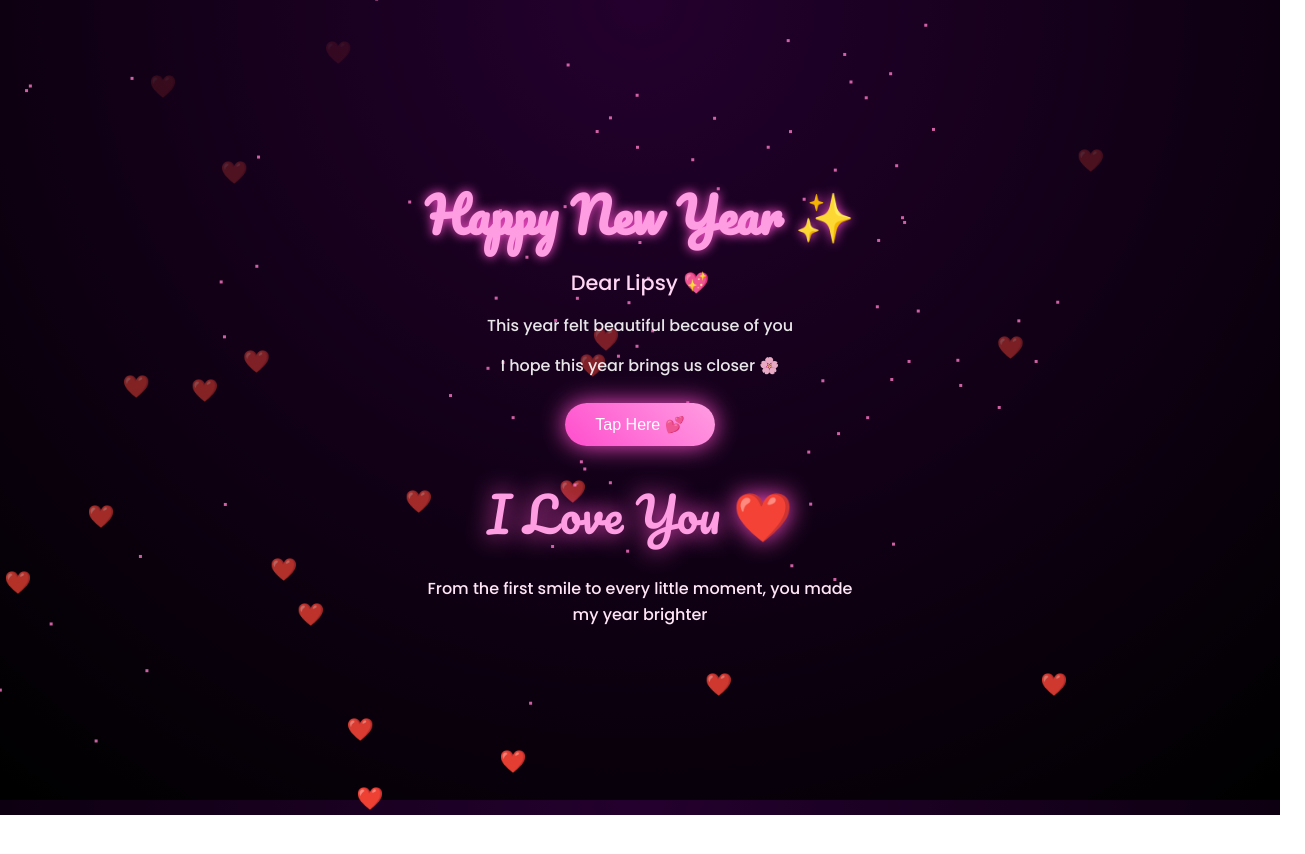
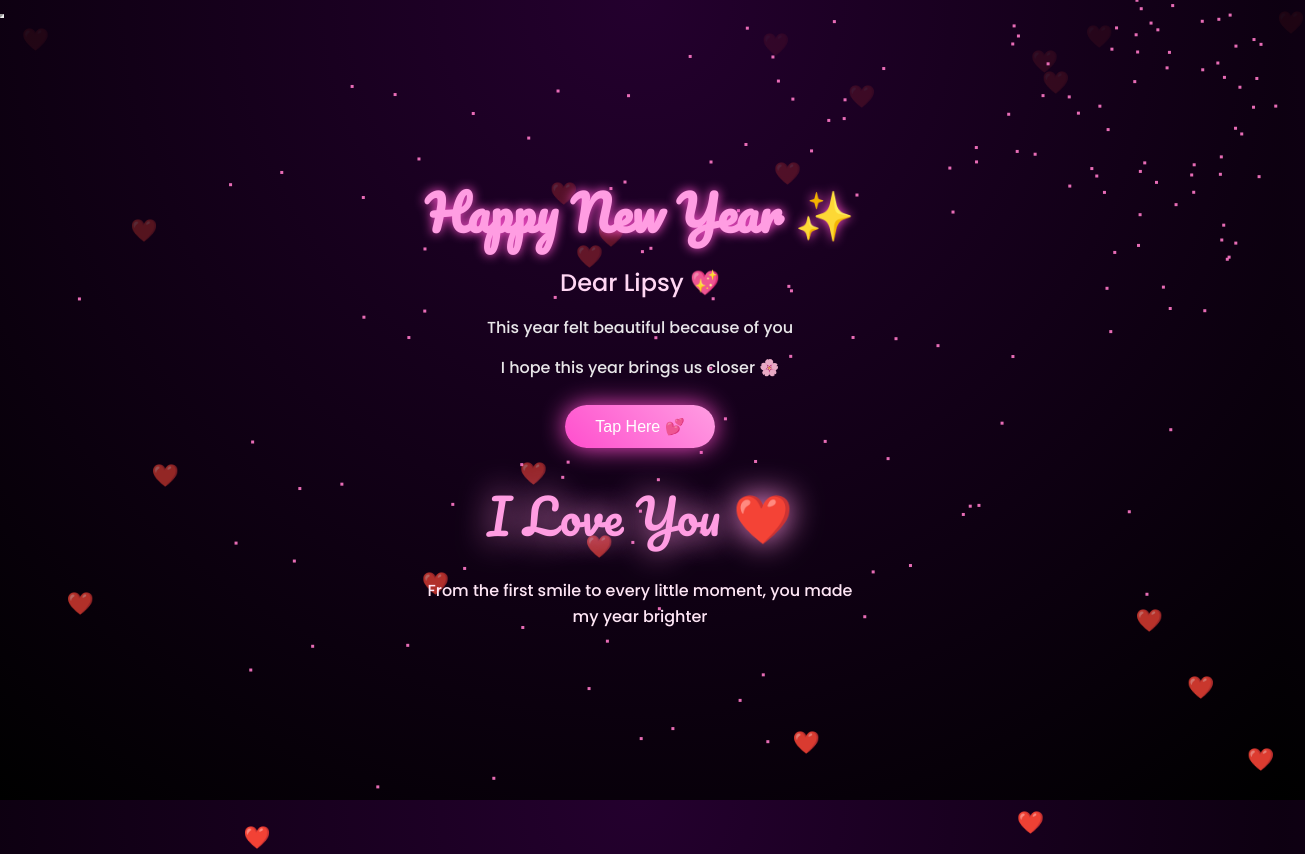
Before and after one commit to DAMANOFFICE/New-year, a plain HTML site: page index.html in a window 1280 px wide. Both pictures are taken after a click on the button "Tap Here 💕". Shown: the whole page, 1305 px wide, since content can reach past the window. Before the commit the page ends 815 px from the top, so only its background shows below. Drawn offline with Linux system fonts and the light colour scheme; grey boxes are pictures that could not be loaded.

Commit message:
Update index.html

```diff
--- a/index.html
+++ b/index.html
@@ -40,14 +40,12 @@ h1{
 
 .name{
   margin-top:10px;
-  font-size:1.3rem;
+  font-size:1.5rem;
   color:#ffd6f3;
+  min-height:32px;
 }
 
-p{
-  margin-top:15px;
-  opacity:.9;
-}
+p{margin-top:15px;opacity:.9}
 
 #love{
   display:none;
@@ -56,8 +54,7 @@ p{
   font-size:3rem;
   color:#ff9de2;
   text-shadow:0 0 25px #ff4ecd;
-  animation:glow 2s infinite alternate;
-  animation:pop 1s ease forwards;
+  animation:pop 1s ease forwards, glow 2s infinite alternate;
 }
 
 #message{
@@ -86,12 +83,10 @@ button{
   from{text-shadow:0 0 10px #ff4ecd}
   to{text-shadow:0 0 35px #ff9de2}
 }
-
 @keyframes pop{
   from{transform:scale(0);opacity:0}
   to{transform:scale(1);opacity:1}
 }
-
 @keyframes fadeIn{
   from{opacity:0;transform:translateY(10px)}
   to{opacity:1;transform:translateY(0)}
@@ -101,29 +96,25 @@ button{
 .heart{
   position:absolute;
   font-size:22px;
-  cursor:pointer;
   animation:floatUp linear infinite;
 }
-
 @keyframes floatUp{
   from{transform:translateY(100vh);opacity:1}
   to{transform:translateY(-10vh);opacity:0}
 }
 
-/* Sparkle */
+/* Sparkle cursor */
 .sparkle{
   position:absolute;
   font-size:14px;
   pointer-events:none;
   animation:spark 1s linear forwards;
 }
-
 @keyframes spark{
   from{opacity:1;transform:scale(1)}
   to{opacity:0;transform:scale(0)}
 }
 
-/* Fireworks */
 canvas{
   position:absolute;
   inset:0;
@@ -138,7 +129,8 @@ canvas{
 
 <div class="center">
   <h1>Happy New Year ✨</h1>
-  <div class="name">Dear Lipsy 💖</div>
+  <div class="name" id="name"></div>
+
   <p>This year felt beautiful because of you</p>
   <p>I hope this year brings us closer 🌸</p>
 
@@ -148,14 +140,12 @@ canvas{
   <div id="message"></div>
 </div>
 
-<!-- Romantic Music (Plays ONLY after click) -->
-<audio id="music" loop>
-  <source src="https://cdn.pixabay.com/audio/2023/03/06/audio_5e2c6db0b1.mp3" type="audio/mpeg">
-</audio>
+<!-- YouTube Music -->
+<iframe id="ytMusic" width="0" height="0" allow="autoplay"></iframe>
 
 <script>
-// HEARTS
-function createHeart(){
+// ❤️ FLOATING HEARTS
+setInterval(()=>{
   const h=document.createElement("div");
   h.className="heart";
   h.innerHTML="❤️";
@@ -163,32 +153,45 @@ function createHeart(){
   h.style.animationDuration=(4+Math.random()*3)+"s";
   document.body.appendChild(h);
   setTimeout(()=>h.remove(),7000);
+},300);
+
+// 💌 NAME TYPING
+const nameText="Dear Lipsy 💖";
+let ni=0;
+function typeName(){
+  if(ni<nameText.length){
+    document.getElementById("name").innerHTML+=nameText[ni++];
+    setTimeout(typeName,120);
+  }
 }
-setInterval(createHeart,300);
+typeName();
 
-// LOVE ACTION
+// 💕 START LOVE
 function startLove(){
   document.getElementById("love").style.display="block";
-  document.getElementById("music").play();
 
-  const msg = "From the first smile to every little moment, you made my year brighter. I wish to start this new year holding your hand, writing our story together, one heartbeat at a time. 💞";
+  // Die With A Smile – YouTube
+  document.getElementById("ytMusic").src=
+    "https://www.youtube.com/embed/kPa7bsKwL-c?autoplay=1&loop=1&playlist=kPa7bsKwL-c";
+
+  startAudioSync();
+
+  const msg="From the first smile to every little moment, you made my year brighter. I wish to start this new year holding your hand, writing our story together, one heartbeat at a time. 💞";
   const box=document.getElementById("message");
   box.style.display="block";
-  typeText(msg, box);
+  typeText(msg,box);
 }
 
-// TYPEWRITER
-function typeText(text, el){
-  let i=0;
-  el.innerHTML="";
-  const interval=setInterval(()=>{
-    el.innerHTML+=text[i];
-    i++;
-    if(i>=text.length) clearInterval(interval);
+// ✍️ MESSAGE TYPE
+function typeText(text,el){
+  let i=0; el.innerHTML="";
+  const t=setInterval(()=>{
+    el.innerHTML+=text[i++];
+    if(i>=text.length) clearInterval(t);
   },40);
 }
 
-// SPARKLE CURSOR
+// ✨ SPARKLE CURSOR
 document.addEventListener("mousemove",e=>{
   const s=document.createElement("div");
   s.className="sparkle";
@@ -199,39 +202,48 @@ document.addEventListener("mousemove",e=>{
   setTimeout(()=>s.remove(),1000);
 });
 
-// FIREWORKS
+// 🎆 FIREWORKS + MUSIC SYNC
 const canvas=document.getElementById("fireworks");
 const ctx=canvas.getContext("2d");
 canvas.width=innerWidth;
 canvas.height=innerHeight;
-let parts=[];
+let particles=[];
 
-function firework(x,y){
-  for(let i=0;i<60;i++){
-    parts.push({
+function explode(x,y,power){
+  for(let i=0;i<power;i++){
+    particles.push({
       x,y,
       a:Math.random()*Math.PI*2,
-      s:Math.random()*5+2,
-      l:100
+      s:Math.random()*6+2,
+      l:80
     });
   }
 }
 
 function animate(){
   ctx.clearRect(0,0,canvas.width,canvas.height);
-  parts.forEach((p,i)=>{
+  particles.forEach((p,i)=>{
     p.x+=Math.cos(p.a)*p.s;
     p.y+=Math.sin(p.a)*p.s;
     p.l--;
-    ctx.fillStyle="rgba(255,120,200,0.8)";
+    ctx.fillStyle="rgba(255,120,200,0.9)";
     ctx.fillRect(p.x,p.y,3,3);
-    if(p.l<=0) parts.splice(i,1);
+    if(p.l<=0) particles.splice(i,1);
   });
   requestAnimationFrame(animate);
 }
+animate();
 
-setInterval(()=>firework(Math.random()*canvas.width,Math.random()*canvas.height/2),900);
-animate();
+// 🎵 FAKE AUDIO SYNC (beat pulse)
+let beat=0;
+function startAudioSync(){
+  setInterval(()=>{
+    beat=Math.random();
+    if(beat>0.6){
+      explode(Math.random()*canvas.width,Math.random()*canvas.height/2,80);
+    }
+  },200);
+}
 
 window.onresize=()=>{
   canvas.width=innerWidth;
```
